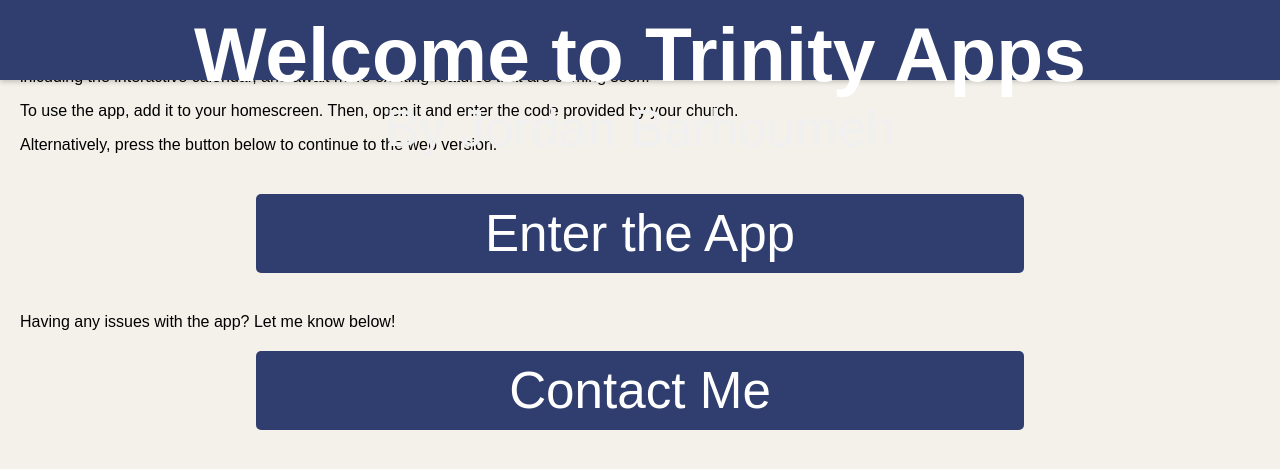
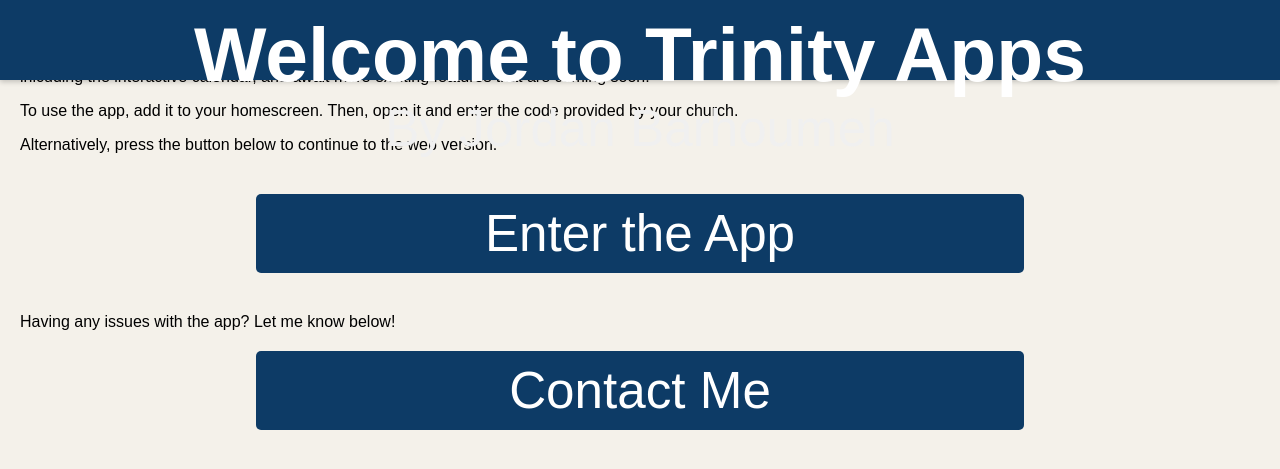
Before and after one commit to JordanBarhoumeh/ChurchApplication, a Flask app: page / in a window 1280 px wide. Shown: the top 469 px of the page. Run offline with Flask 3, Linux system fonts and the light colour scheme.

Commit message:
colour change

```diff
--- a/static/style.css
+++ b/static/style.css
@@ -2,7 +2,7 @@
 :root {
   --cream-bg: #f4f1ea;
   --light-gray-bg: #f0eeeb;
-  --navy-accent: #2f3e6f;
+  --navy-accent: #0d3b66; /*2f3e6f*/
   --burgundy-highlight: #a5383e;
   --silver-accent: #f0f0f0;
   --text-color: #333333;
```
